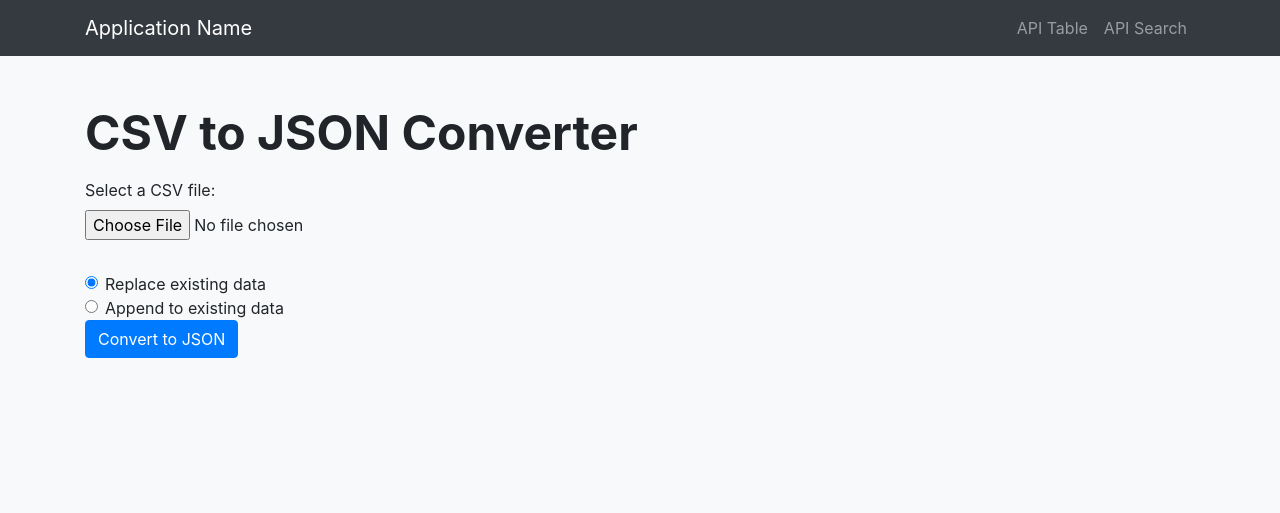
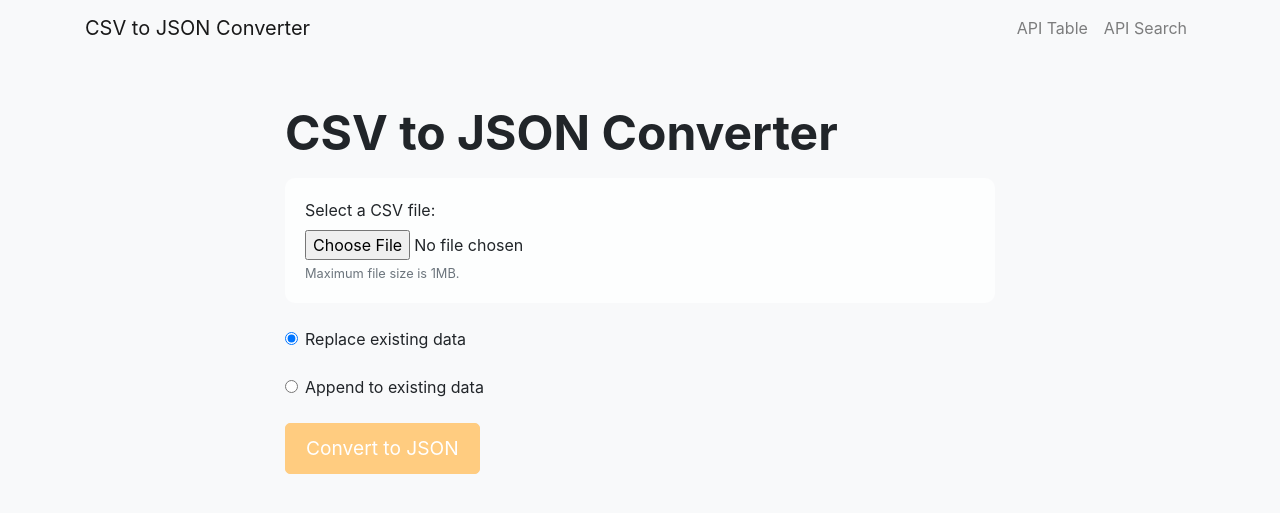
Before and after one commit to wryan14/csv-to-json-flask, a Flask app: page / in a window 1280 px wide. Shown: the top 513 px of the page. Run offline with Flask 2, Linux system fonts and the light colour scheme; some libraries are stand-ins or nearby versions.

Commit message:
accessible style added

```diff
--- a/static/css/styles.css
+++ b/static/css/styles.css
@@ -15,16 +15,30 @@ h1 {
     /* Style the file upload form */
     .form-group {
     margin-bottom: 2rem;
+    padding: 20px;
+    background-color: rgba(255, 255, 255, 0.8);
+    border-radius: 10px;
     }
 
+    /* Style the submit button */
     .btn-primary {
-	background-color: #007bff;
-	border-color: #007bff;
+    background-color: #ffcc80;
+    border-color: #ffcc80;
+    border-radius: 5px;
+    padding: 10px 20px;
+    transition: all 0.2s ease;
+    margin-right: 10px;
+    font-size: 1.2rem;
+    color: #fff;
+    cursor: pointer;
     }
 
+    /* Add a hover effect to the submit button */
     .btn-primary:hover {
-	background-color: #0069d9;
-	border-color: #0062cc;
+    background-color: #ffa726;
+    border-color: #ffa726;
+    transform: translateY(-2px);
+    box-shadow: 0 2px 4px rgba(0, 0, 0, 0.3);
     }
 
     /* Style the JSON data output */
--- /dev/null
+++ b/static/js/home.js
@@ -0,0 +1,23 @@
+// Handle form submission with AJAX
+document.getElementById("csvForm").addEventListener("submit", function(event) {
+    event.preventDefault();
+    document.getElementById("spinner").style.display = "block";
+    document.getElementById("success-message").style.display = "none";
+    document.getElementById("error-message").style.display = "none";
+    let form_data = new FormData(document.getElementById("csvForm"));
+    let xhr = new XMLHttpRequest();
+    xhr.open("POST", "{{ url_for('views.upload_file') }}", true);
+    xhr.onload = function (e) {
+      document.getElementById("spinner").style.display = "none";
+      if (xhr.readyState === 4) {
+        if (xhr.status === 200) {
+          document.getElementById("csvForm").reset();
+          document.getElementById("success-message").style.display = "block";
+        } else {
+          document.getElementById("error-message").style.display = "block";
+          console.error(xhr.statusText);
+        }
+      }
+    };
+    xhr.send(form_data);
+  });
--- a/templates/base.html
+++ b/templates/base.html
@@ -8,9 +8,9 @@
 	<link rel="stylesheet" href="{{ url_for('static', filename='css/styles.css') }}">
 </head>
 <body>
-    <nav class="navbar navbar-expand-md navbar-dark bg-dark">
+	<nav class="navbar navbar-expand-lg navbar-light bg-light">
 		<div class="container">
-            <a class="navbar-brand" href="{{ url_for('views.index') }}">Application Name</a>
+			<a class="navbar-brand" href="{{ url_for('views.index') }}">CSV to JSON Converter</a>
 			<button class="navbar-toggler" type="button" data-toggle="collapse" data-target="#navbarNav" aria-controls="navbarNav" aria-expanded="false" aria-label="Toggle navigation">
 				<span class="navbar-toggler-icon"></span>
 			</button>
@@ -26,9 +26,9 @@
 			</div>
 		</div>
 	</nav>
+
 	<div class="container mt-5">
 		{% block content %}
-
 		{% endblock %}
 	</div>
 
@@ -37,7 +37,7 @@
 	<script src="https://cdnjs.cloudflare.com/ajax/libs/popper.js/1.14.7/umd/popper.min.js" crossorigin="anonymous"></script>
 	<script src="https://stackpath.bootstrapcdn.com/bootstrap/4.3.1/js/bootstrap.min.js" integrity="sha384-JjSmVgyd0p3pXB1rRibZUAYoIIy6OrQ6VrjIEaFf/nJGzIxFDsf4x0xIM+B07jRM"
 	 crossorigin="anonymous"></script>
-
-
+	<!-- Custom scripts -->
+	<script src="{{ url_for('static', filename='js/scripts.js') }}"></script>
 </body>
 </html>
--- a/templates/index.html
+++ b/templates/index.html
@@ -3,45 +3,46 @@
 {% block title %}CSV to JSON Converter{% endblock %}
 
 {% block content %}
+
+  <div class="container mt-5">
+    <div class="row justify-content-center">
+      <div class="col-lg-8 col-md-10">
         <h1 class="mb-3">CSV to JSON Converter</h1>
         <form id="csvForm" action="{{ url_for('views.upload_file') }}" method="POST" enctype="multipart/form-data">
-		<div class="form-group">
+          <div class="form-group mb-4">
             <label for="csvFile">Select a CSV file:</label>
-			<input type="file" class="form-control-file" id="csvFile" name="file">
+            <input type="file" class="form-control-file" id="csvFile" name="file" title="Choose a CSV file to convert to JSON.">
+            <small class="form-text text-muted">Maximum file size is 1MB.</small>
+            <div class="invalid-feedback">Please select a valid CSV file.</div>
           </div>
-		<div class="form-check">
-			<input class="form-check-input" type="radio" name="json_option" id="replaceRadio" value="replace" checked>
-			<label class="form-check-label" for="replaceRadio">
+          <div class="form-check mb-4">
+            <input class="form-check-input" type="radio" name="json_option" id="replaceRadio" value="replace" checked aria-labelledby="replaceLabel">
+            <label class="form-check-label" for="replaceRadio" id="replaceLabel">
               Replace existing data
             </label>
           </div>
-		<div class="form-check">
-			<input class="form-check-input" type="radio" name="json_option" id="appendRadio" value="append">
-			<label class="form-check-label" for="appendRadio">
+          <div class="form-check mb-4">
+            <input class="form-check-input" type="radio" name="json_option" id="appendRadio" value="append" aria-labelledby="appendLabel">
+            <label class="form-check-label" for="appendRadio" id="appendLabel">
               Append to existing data
             </label>
           </div>
-		<button type="submit" class="btn btn-primary">Convert to JSON</button>
+          <div class="d-grid gap-3">
+            <button type="submit" class="btn btn-primary btn-lg">Convert to JSON</button>
+            <div class="spinner-border text-primary" id="spinner" role="status" aria-label="Loading" style="display: none;">
+              <span class="sr-only">Loading...</span>
+            </div>
+            <div class="alert alert-success mt-3" role="alert" id="success-message" aria-live="polite" style="display: none;">
+              Data saved successfully!
+            </div>
+            <div class="alert alert-danger mt-3" role="alert" id="error-message" aria-live="assertive" style="display: none;">
+              An error occurred. Please try again later.
+            </div>
+          </div>
         </form>
-	<div id="success-message" style="display: none;">Data saved successfully!</div>
-	<script>
-		// Handle form submission with AJAX
-		document.getElementById("csvForm").addEventListener("submit", function(event) {
-			event.preventDefault();
-			let form_data = new FormData(document.getElementById("csvForm"));
-			let xhr = new XMLHttpRequest();
-			xhr.open("POST", "{{ url_for('views.upload_file') }}", true);
-			xhr.onload = function (e) {
-				if (xhr.readyState === 4) {
-					if (xhr.status === 200) {
-						document.getElementById("csvForm").reset();
-						document.getElementById("success-message").style.display = "block";
-					} else {
-						console.error(xhr.statusText);
-					}
-				}
-			};
-			xhr.send(form_data);
-		});
-	</script>
+      </div>
+    </div>
+  </div>
+  <!-- JavaScript code -->
+  <script src="{{ url_for('static', filename='js/home.js') }}"></script>
 {% endblock %}
```
Also changed, not shown: other parts of static/css/styles.css (+29 -6 lines), static/js/custom.js (deleted). Lines whose indentation alone changed are shown as unchanged.
